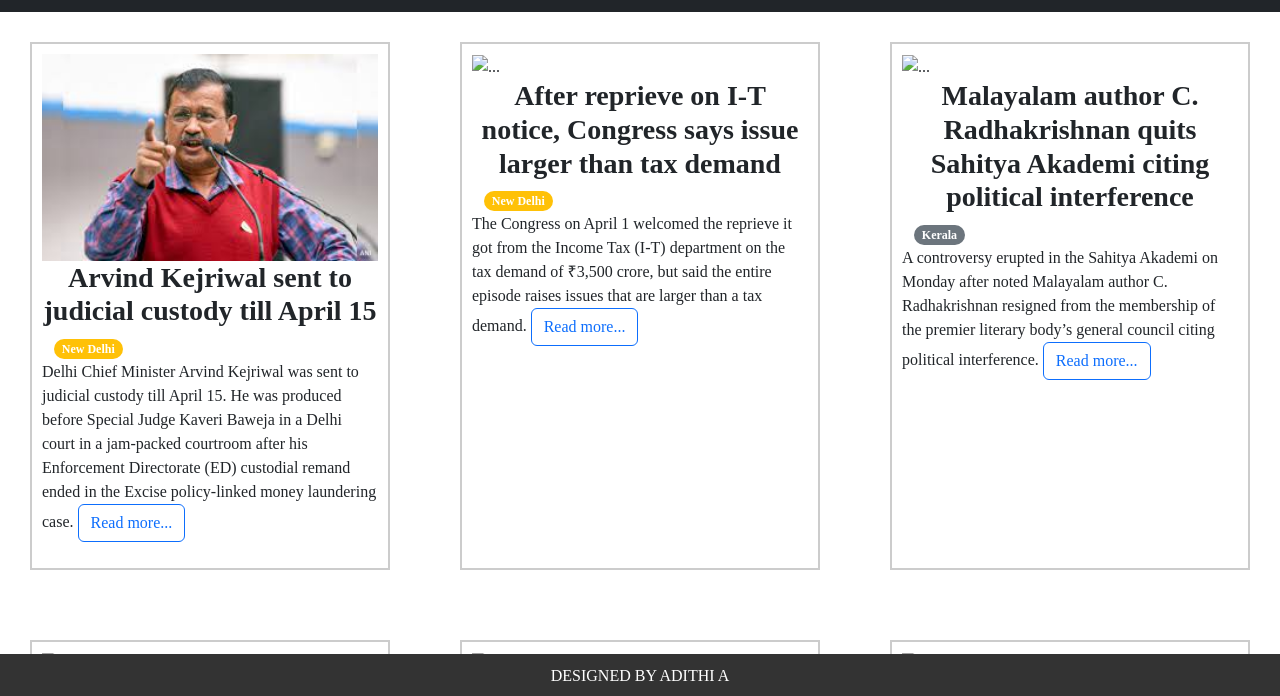
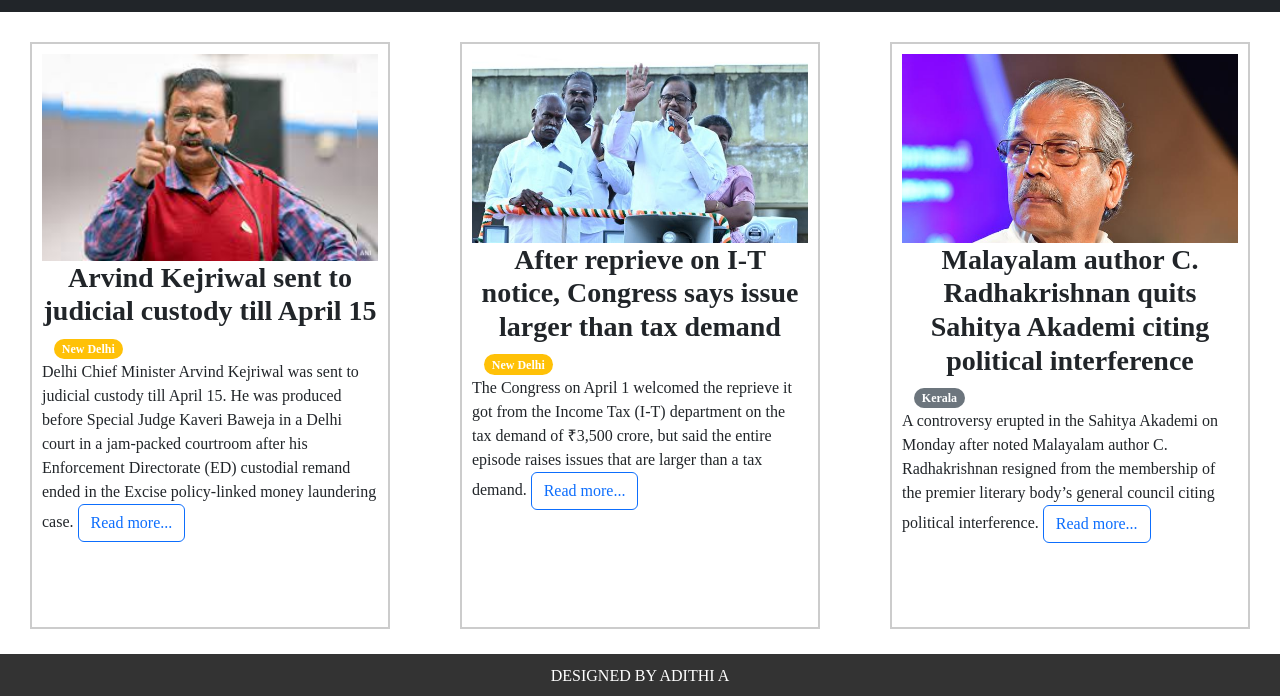
Before and after one commit to notfitforcoding/websiteistough.github.io, a plain HTML site: page My Website.html in a window 1280 px wide. Shown: the part 102-798 px from the top of the page. Drawn offline with nearby package versions, Linux system fonts and the light colour scheme.

Commit message:
Update My Website.html

```diff
--- a/My Website.html
+++ b/My Website.html
@@ -141,7 +141,7 @@
 
 
 <div class="article">
-<img src="C:\Users\DELL\Desktop/cong.jpeg" class="card-img-top" alt="...">
+<img src="./images/cong.jpeg" class="card-img-top" alt="...">
 
 <h3><b><center>After reprieve on I-T notice, Congress says issue larger than tax demand</center></b></h3>
 
@@ -162,7 +162,7 @@
 
 
 <div class="article">
-<img src="C:\Users\DELL\Desktop\RADHA.jpg" class="card-img-top" alt="...">
+<img src="./images/RADHA.jpg" class="card-img-top" alt="...">
 
 <h3><b><center> Malayalam author C. Radhakrishnan quits Sahitya Akademi citing political interference </center></b></h3>
 
@@ -182,7 +182,7 @@
 
 
       <div class="article">
-<img src="C:\Users\DELL\Desktop\MG.jpeg" class="card-img-top" alt="...">
+<img src=".\images\MG.jpeg" class="card-img-top" alt="...">
 
 <h3><b><center>Rise in demand for MGNREGS a ‘living monument’ of govt. failure, says Jairam Ramesh </center></b></h3>
 <div class="container mt-1">
@@ -202,7 +202,7 @@
 
 
 <div class="article">
-<img src="C:\Users\DELL\Desktop\pak.jpg" class="card-img-top" alt="...">
+<img src=".\images\pak.jpg" class="card-img-top" alt="...">
 
 <h3><b><center>Toshakhana corruption case: Pakistan court suspends 14-year jail term of Imran Khan and his wife </center></b></h3>
 
@@ -224,7 +224,7 @@
 
 
 <div class="article">
-<img src="C:\Users\DELL\Desktop\gyan.jpg" class="card-img-top" alt="...">
+<img src="./images/gyan.jpg" class="card-img-top" alt="...">
 
 <h3><b><center>Gyanvapi case: SC retains status quo; Hindu worship to continue in cellar while Muslims offer namaaz in mosque and courtyard </center></b></h3>
 
```
